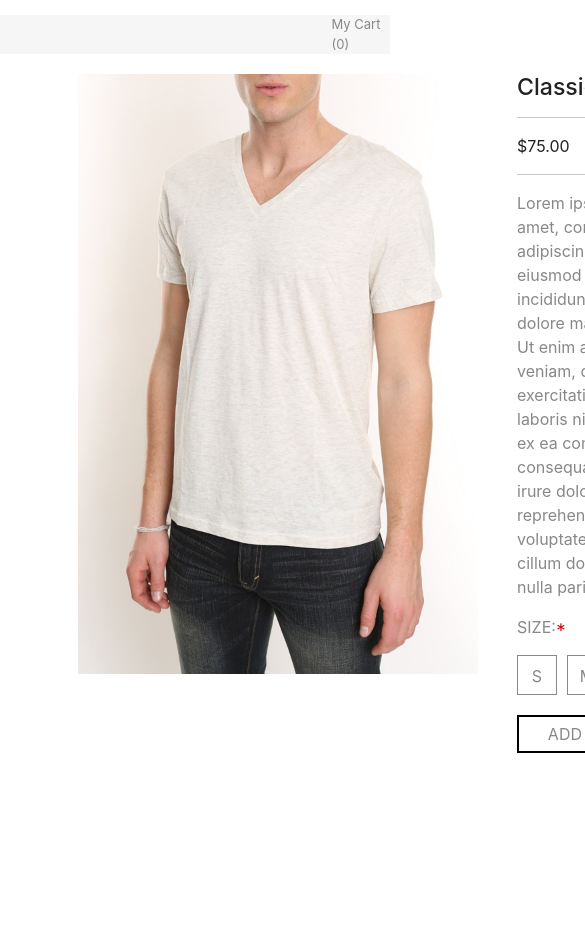
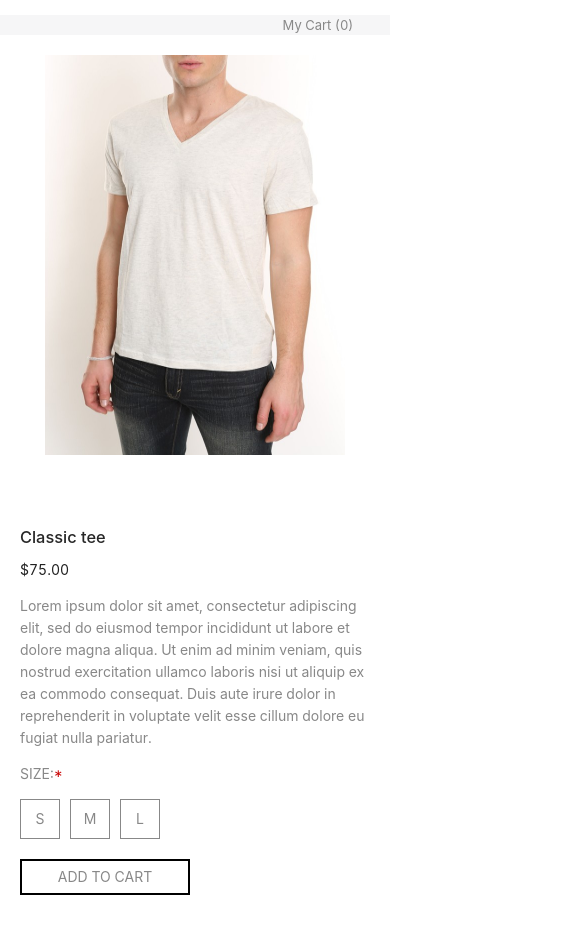
Before and after one commit to cftan98/tech_test, a React (Create React App) app: page / in a window 390 px wide. Shown: the top 934 px of the page, 585 px wide, since content can reach past the window. Before the commit the page ends 844 px from the top, so only its background shows below. Built offline with nearby package versions, Linux system fonts and the light colour scheme.

Commit message:
Fix style (responsive)

```diff
--- a/package.json
+++ b/package.json
@@ -6,6 +6,7 @@
     "@testing-library/jest-dom": "^5.12.0",
     "@testing-library/react": "^11.2.7",
     "@testing-library/user-event": "^12.8.3",
+    "antd": "^4.15.6",
     "react": "^17.0.2",
     "react-dom": "^17.0.2",
     "react-scripts": "4.0.3",
--- a/src/App.js
+++ b/src/App.js
@@ -1,17 +1,30 @@
 import { useState } from 'react';
+import { Divider, Menu, Dropdown } from 'antd';
 import image from './classic-tee.jpg';
 
-const sizeBox = {
-  border: 'solid 1px',
-  width: "40px",
-  height: '40px',
-  textAlign: 'center',
-  marginRight: '10px',
-  cursor: 'pointer'
-}
+// Dummy data
+const menu = (
+  <Menu>
+    <Menu.Item>
+      <a>
+        1st menu item
+      </a>
+    </Menu.Item>
+    <Menu.Item>
+      <a>
+        2nd menu item
+      </a>
+    </Menu.Item>
+    <Menu.Item>
+      <a>
+        3rd menu item
+      </a>
+    </Menu.Item>
+  </Menu>
+);
 
 function App() {
-  const [numOfItem, setNumOfItem] = useState(0);
+  const [items, setItems] = useState([]);
   const [selectSize, setSize] = useState("");
 
   const handleChangeBox = (value) => {
@@ -23,7 +36,6 @@ function App() {
       document.getElementById(value).style.border = "solid 2px";
       document.getElementById(value).style.borderColor = 'black';
     }
-
   }
 
   const resetBoxStyle = () => {
@@ -39,60 +51,59 @@ function App() {
       <div
         className='Header'
       >
-        <p style={{ marginLeft: '85%', fontSize: 'small' }}>My Cart  ({numOfItem})</p>
+        <Dropdown overlay={menu}>
+          <p
+            id='CART'
+          >
+            My Cart  ({items.length})
+        </p>
+        </Dropdown>
       </div>
 
       <div
-        // main container
-        style={{
-          display: 'flex',
-          marginTop: '5%',
-        }}
+        // main container component
+        id="MAIN"
       >
         <img
+          // Lefthandside component
+          id="LHS"
           src={image}
-          style={{
-            height: '600px',
-            width: '400px',
-            marginLeft: '20%',
-          }}
         />
 
         <div
-          style={{
-            width: '500px',
-            marginLeft: '10%'
-          }}
+          // Righthandside component
+          id="RHS"
         >
           <div
+            id="TITLE"
             style={{
               color: '#222222'
             }}
           >
             <h3>Classic tee</h3>
-            <hr></hr>
-            <p>$75.00</p>
-            <hr></hr>
+            <Divider className="divider" />
+            <p id='PRICE'>$75.00</p>
+            <Divider className="divider" />
           </div>
 
-          <p>Lorem ipsum dolor sit amet, consectetur adipiscing elit, sed do eiusmod tempor incididunt ut labore et dolore magna aliqua. Ut enim ad minim veniam, quis nostrud exercitation ullamco laboris nisi ut aliquip ex ea commodo consequat. Duis aute irure dolor in reprehenderit in voluptate velit esse cillum dolore eu fugiat nulla pariatur.</p>
+          <p id="DESCRIP">Lorem ipsum dolor sit amet, consectetur adipiscing elit, sed do eiusmod tempor incididunt ut labore et dolore magna aliqua. Ut enim ad minim veniam, quis nostrud exercitation ullamco laboris nisi ut aliquip ex ea commodo consequat. Duis aute irure dolor in reprehenderit in voluptate velit esse cillum dolore eu fugiat nulla pariatur.</p>
 
           <div>
-            <p>SIZE:<span style={{ color: '#C90000' }}>*</span>  <span style={{ color: 'black' }}>{selectSize}</span></p>
+            <p id='SIZE'>SIZE:<span style={{ color: '#C90000' }}>*</span>  <span style={{ color: 'black' }}>{selectSize}</span></p>
           </div>
 
           <div
-            style={{ display: 'flex' }}
+            id="BOX_CONTAINER"
           >
-            <div id='S' className='box' style={sizeBox} onClick={() => handleChangeBox("S")}>
+            <div id='S' className='box' onClick={() => handleChangeBox("S")}>
               <p style={{ marginTop: '8px' }}>S</p>
             </div>
 
-            <div id='M' className='box' style={sizeBox} onClick={() => handleChangeBox("M")}>
+            <div id='M' className='box' onClick={() => handleChangeBox("M")}>
               <p style={{ marginTop: '8px' }}>M</p>
             </div>
 
-            <div id='L' className='box' style={sizeBox} onClick={() => handleChangeBox("L")}>
+            <div id='L' className='box' onClick={() => handleChangeBox("L")}>
               <p style={{ marginTop: '8px' }}>L</p>
             </div>
           </div>
@@ -102,7 +113,6 @@ function App() {
           >
             ADD TO CART
           </div>
-
         </div>
       </div>
     </div>
--- a/src/index.css
+++ b/src/index.css
@@ -17,6 +17,42 @@ code {
   background-color: #F6F6F7;
 }
 
+#CART{
+  margin-left: 85%;
+  font-size: small;
+  text-align: center;
+  width: 90px;
+}
+
+#MAIN{
+  display: flex;
+  margin-top: 5%;
+}
+
+#RHS{
+  width: 500px;
+  margin-left: 10%;
+}
+
+#LHS{
+  height: 600px;
+  width: 400px;
+  margin-left: 20%;
+}
+
+#BOX_CONTAINER{
+  display: flex;
+}
+
+.box{
+  border: solid 1px;
+  width: 40px;
+  height: 40px;
+  text-align: center;
+  margin-right: 10px;
+  cursor: pointer;
+}
+
 #add_cart_button{
   border: solid 2px;
   border-color: black;
@@ -25,9 +61,96 @@ code {
   text-align: center;
   padding-top: 5px;
   padding-bottom: 5px;
+  transition: all 0.2s;
+  cursor: pointer;
 }
 
 #add_cart_button:hover{
   background-color: black;
   color: white;
+  transition: all 0.2s;
+  cursor: pointer;
 }
+
+@media screen and (max-width: 500px) {
+  #CART{
+    margin-left: 70%;
+  }
+
+  #RHS{
+    margin: auto;
+    width: auto;
+    padding: 20px;
+  }
+
+  #TITLE{
+    float: left;
+  }
+
+  #PRICE{
+    text-align: left;
+  }
+
+  #DESCRIP{
+    display: inline-block;
+    text-align: left;
+  }
+
+  #SIZE{
+    text-align: left;
+  }
+
+  #add_cart_button{
+    margin-bottom: 20px;
+  }
+
+}
+
+@media screen and (max-width: 900px){
+  .Header{
+    width: 100%;
+  }
+
+  #MAIN{
+    display: block;
+    text-align: center;
+  }
+
+  #LHS{
+    margin: 0;
+    height: 400px;
+    width: 300px;
+    margin: auto;
+    margin-bottom: 50px;
+  }
+
+  #RHS{
+    margin: 0;
+    margin:auto;
+  }
+
+  .divider{
+    display: none;
+  }
+
+  #BOX_CONTAINER{
+    text-align: center;
+  }
+
+  .box{
+    border: solid 1px;
+    width: 40px;
+    height: 40px;
+    text-align: center;
+    margin-right: 10px;
+    cursor: pointer;
+  }
+
+
+}
+
+@media screen and (max-width: 1318px) and (min-width: 900px){
+  #RHS{
+    padding-right: 10%;
+  }
+}
--- a/src/index.js
+++ b/src/index.js
@@ -1,6 +1,6 @@
 import React from 'react';
 import ReactDOM from 'react-dom';
-import 'bootstrap/dist/css/bootstrap.min.css';
+import 'antd/dist/antd.css';
 import './index.css';
 import App from './App';
 
```
Also changed, not shown: 1 other file (tests, documents, lock files or other folders).
